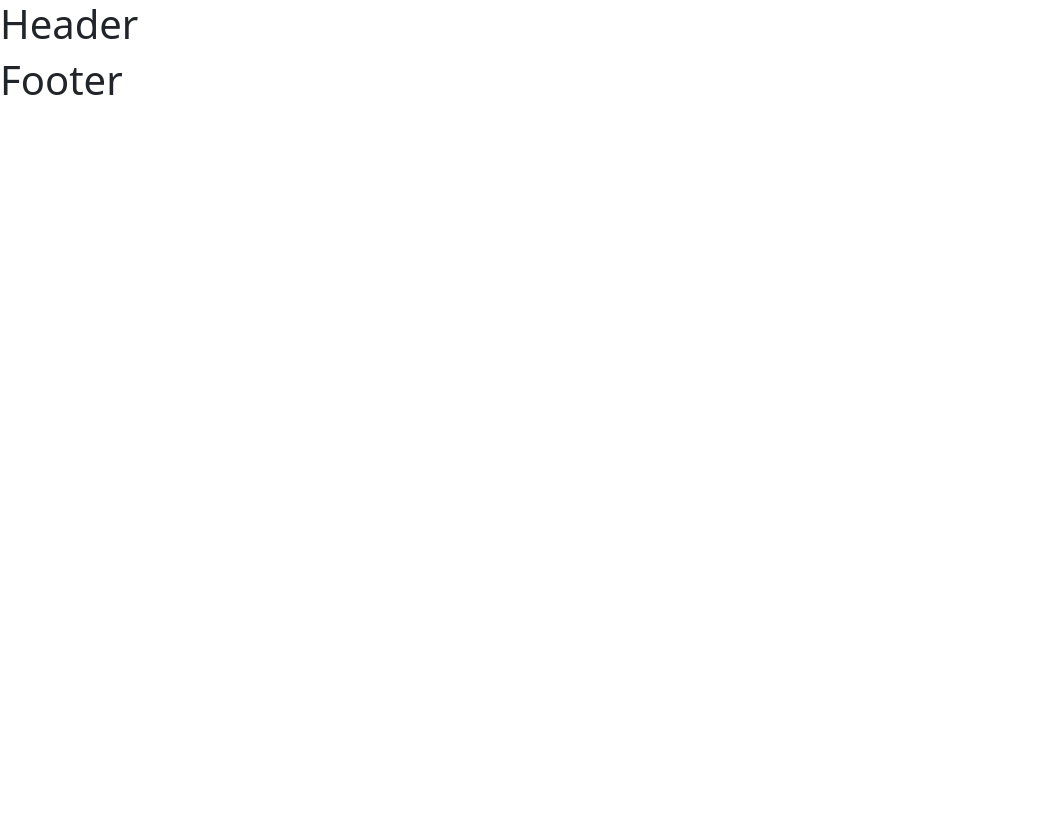
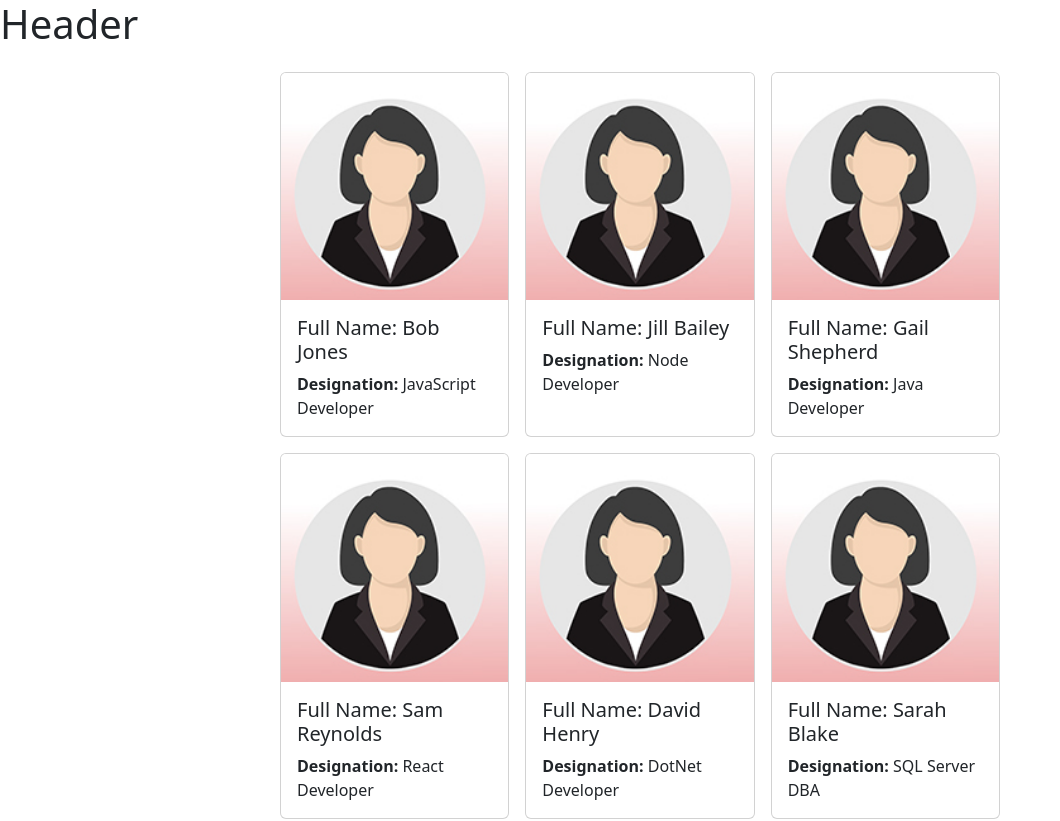
Before and after one commit to KirannVaka/team-member-allocation, a React (Create React App) app: page / in a window 1280 px wide. Shown: the top 821 px of the page, without its empty margins (0-1060 px from the left). Before the commit the page ends 800 px from the top, so only its background shows below. Built offline with nearby package versions, Linux system fonts and the light colour scheme.

Commit message:
employee card template created and rendered data.

```diff
--- a/src/App.css
+++ b/src/App.css
@@ -1,38 +1,8 @@
-.App {
-  text-align: center;
+body {
+  font-family: Arial, Helvetica, sans-serif;
 }
 
-.App-logo {
-  height: 40vmin;
-  pointer-events: none;
+.card-collection {
+  display: grid;
+  grid-template-columns: 1fr 1fr 1fr;
 }
-
-@media (prefers-reduced-motion: no-preference) {
-  .App-logo {
-    animation: App-logo-spin infinite 20s linear;
-  }
-}
-
-.App-header {
-  background-color: #282c34;
-  min-height: 100vh;
-  display: flex;
-  flex-direction: column;
-  align-items: center;
-  justify-content: center;
-  font-size: calc(10px + 2vmin);
-  color: white;
-}
-
-.App-link {
-  color: #61dafb;
-}
-
-@keyframes App-logo-spin {
-  from {
-    transform: rotate(0deg);
-  }
-  to {
-    transform: rotate(360deg);
-  }
-}
--- a/src/Employees.jsx
+++ b/src/Employees.jsx
@@ -1,4 +1,6 @@
 import { useState } from "react";
+import femaleProfile from "./images/femaleProfile.jpg";
+import maleProfile from "./images/maleProfile.jpg";
 
 const Employees = () => {
   const [employees, setEmployees] = useState([
@@ -88,7 +90,31 @@
     },
   ]);
 
-  return <main></main>;
+  return (
+    <main className="container">
+      <div className="row justify-content-center mt-3 mb-3">
+        <div className="col-8">
+          <div className="card-collection">
+            {employees.map((employee) => (
+              <div
+                id={employee.id}
+                className="card m-2"
+                style={{ cursor: "pointer" }}
+              >
+                <img src={femaleProfile} className="card-img-top" />
+                <div className="card-body">
+                  <h5 className="card-tirle">Full Name: {employee.fullName}</h5>
+                  <p className="card-text">
+                    <b>Designation:</b> {employee.designation}
+                  </p>
+                </div>
+              </div>
+            ))}
+          </div>
+        </div>
+      </div>
+    </main>
+  );
 };
 
 export default Employees;
```
